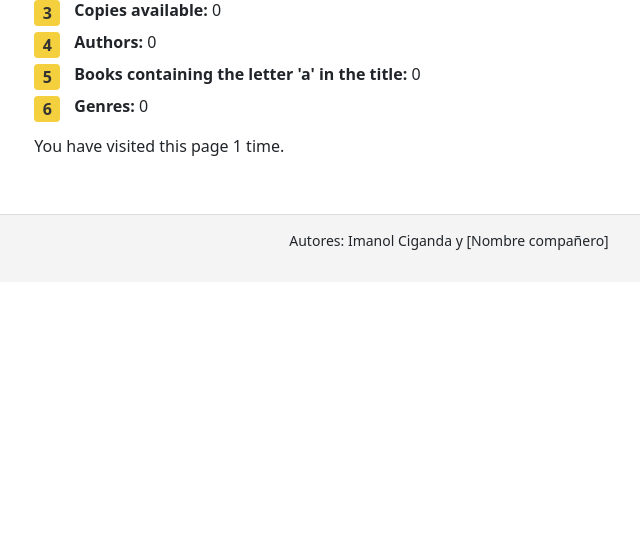
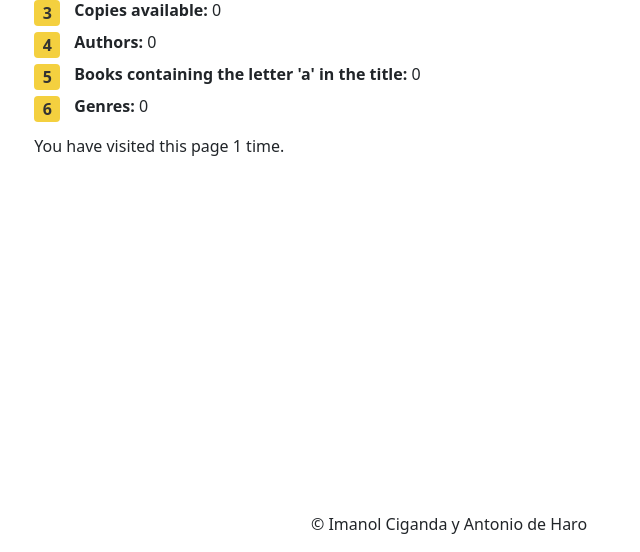
Before and after one commit to dcbac/im-psi, a Django app: page /catalog/ in a window 1280 px wide. Shown: the part 248-800 px from the top of the page, without its empty margins (191-831 px from the left). Run offline with Django 5.2, Linux system fonts and the light colour scheme; data that the repository does not hold is empty.

Commit message:
feat: colocar footer abajo y centrar texto

```diff
--- a/p1/src/catalog/static/css/frontpage-styles.css
+++ b/p1/src/catalog/static/css/frontpage-styles.css
@@ -1,4 +1,5 @@
 /* Solo afecta a la lista principal */
+
 .frontpage-list {
   list-style: none;
   counter-reset: item;
--- a/p1/src/catalog/static/css/styles.css
+++ b/p1/src/catalog/static/css/styles.css
@@ -13,11 +13,9 @@
   margin: 0;
 }
 
-.footer {
-    margin-top: 40px;
-    padding: 15px;
-    text-align: center;
-    background-color: #f4f4f4;
-    border-top: 1px solid #ddd;
-    font-size: 14px;
+footer {
+  position: absolute;
+  bottom: 0;
+  width: 100%;
+  text-align: center;
 }
--- a/p1/src/catalog/templates/base_generic.html
+++ b/p1/src/catalog/templates/base_generic.html
@@ -5,15 +5,19 @@
   {% block title %}
   <title>Local Library</title>
   {% endblock %}
+
   <meta charset="utf-8" />
   <meta name="viewport" content="width=device-width, initial-scale=1" />
   <link href="https://cdn.jsdelivr.net/npm/bootstrap@5.3.3/dist/css/bootstrap.min.css" rel="stylesheet"
     integrity="sha384-QWTKZyjpPEjISv5WaRU9OFeRpok6YctnYmDr5pNlyT2bRjXh0JMhjY6hW+ALEwIH" crossorigin="anonymous">
+
   <!-- Add additional CSS in static file -->
   {% load static %}
+
   <link rel="stylesheet" href="{% static 'css/styles.css' %}" />
 
-  {% block extra_css %}{% endblock %}
+  {% block extra_head %}
+  {% endblock %}
 </head>
 
 <body>
@@ -84,8 +88,9 @@
       </div>
     </div>
   </div>
-  <footer class="footer">
-    <p>Autores: Imanol Ciganda y [Nombre compañero]</p>
+
+  <footer>
+    <p>&copy; Imanol Ciganda y Antonio de Haro</p>
   </footer>
 </body>
 
--- a/p1/src/catalog/templates/index.html
+++ b/p1/src/catalog/templates/index.html
@@ -5,7 +5,7 @@
 <title>Local Library Home</title>
 {% endblock %}
 
-{% block extra_css %}
+{% block extra_head %}
 <link rel="stylesheet" href="{% static 'css/frontpage-styles.css' %}">
 {% endblock %}
 
```
Lines whose indentation alone changed are shown as unchanged.
